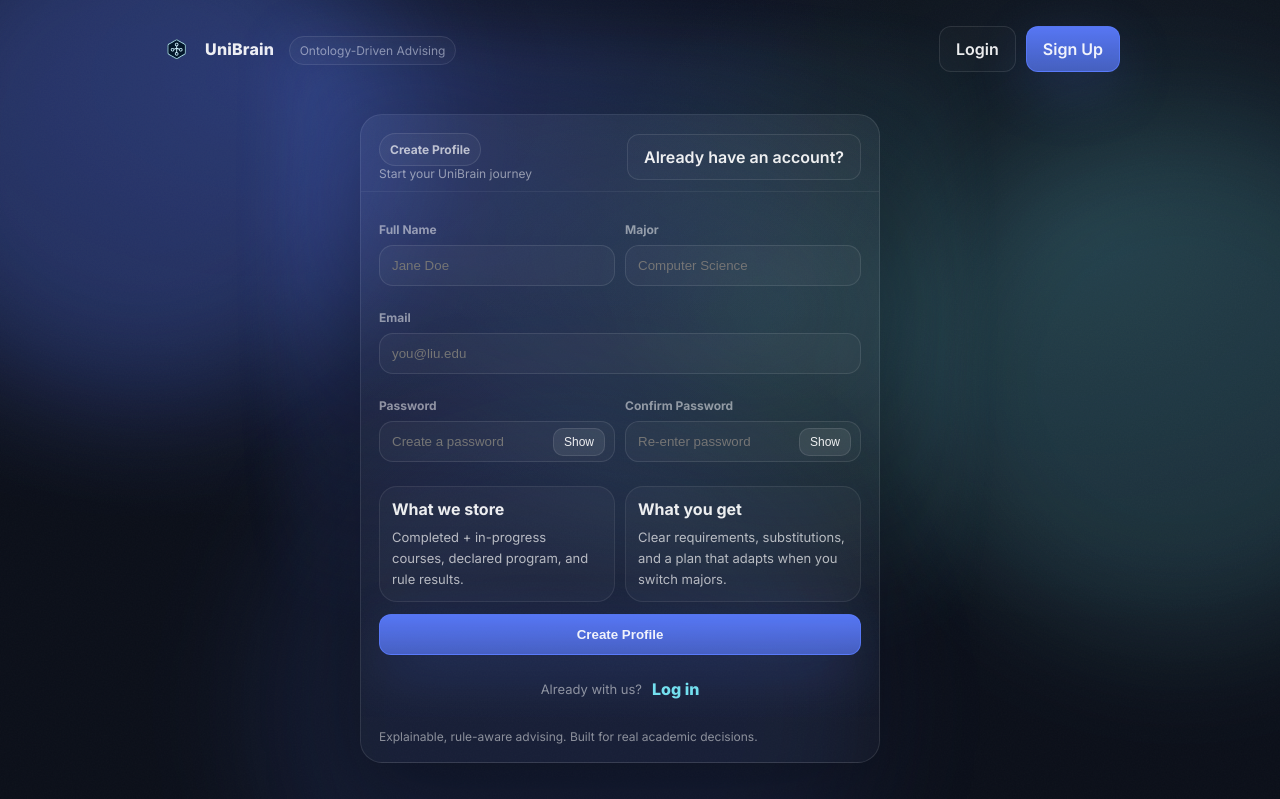
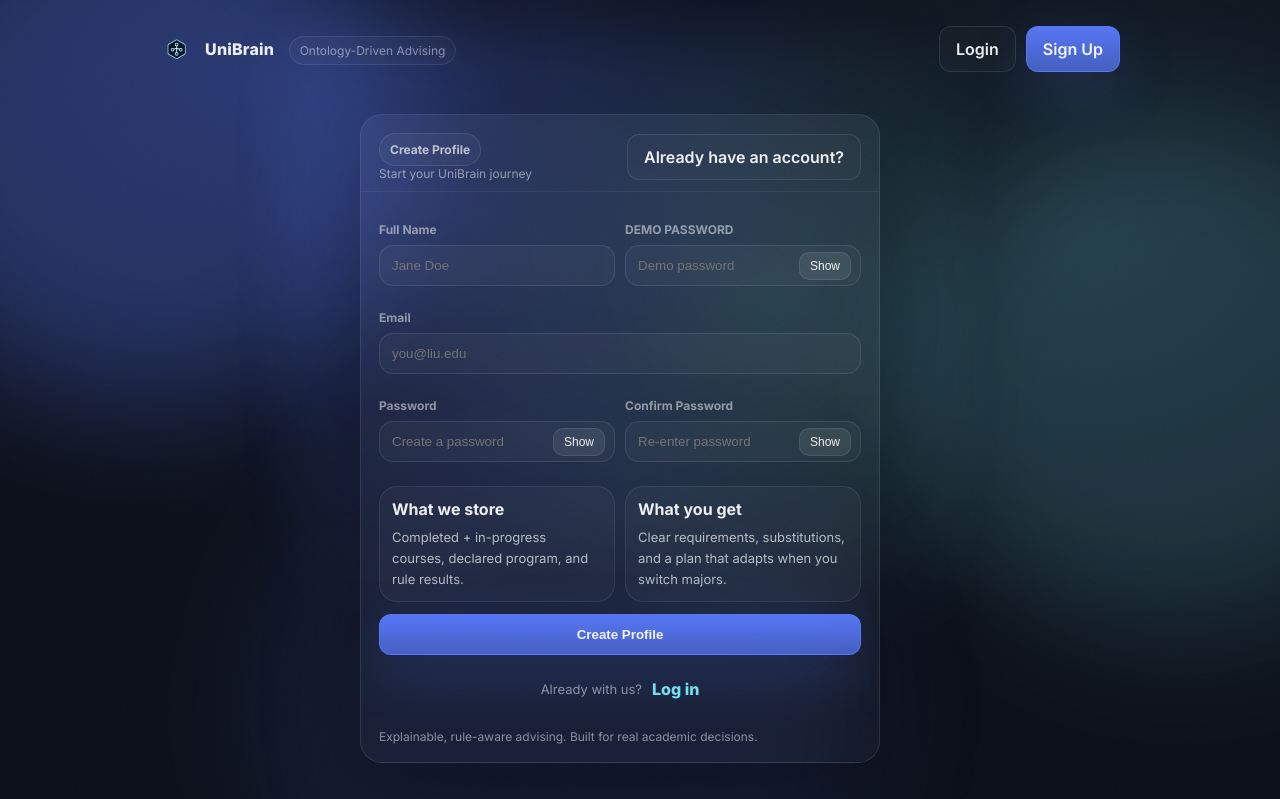
Before and after one commit to AbdallahZein12/UniBrain, a Flask app: page /v1/auth/signup in a window 1280 px wide; the page is wider, and only the part inside the window is pictured. Shown: the top 799 px of that part. Run offline with Flask 3, Linux system fonts and the light colour scheme.

Commit message:
Add demo password inputs to signup flows

```diff
--- a/app/v1/auth/templates/signup.html
+++ b/app/v1/auth/templates/signup.html
@@ -18,9 +18,12 @@
           <span>Full Name</span>
           <input name="full_name" type="text" placeholder="Jane Doe" required autocomplete="name">
         </label>
-        <label class="field">
-          <span>Major</span>
-          <input name="major" type="text" placeholder="Computer Science" required>
+        <label class="field password-input">
+          <span>DEMO PASSWORD</span>
+          <div class="password-field">
+            <input name="demo_password" type="password" placeholder="Demo password" required autocomplete="new-password">
+            <button class="password-toggle" type="button" data-password-toggle aria-label="Show password" aria-pressed="false">Show</button>
+          </div>
         </label>
       </div>
 
```
Also changed, not shown: app/v1/templates/base.html (+15 -3 lines).
